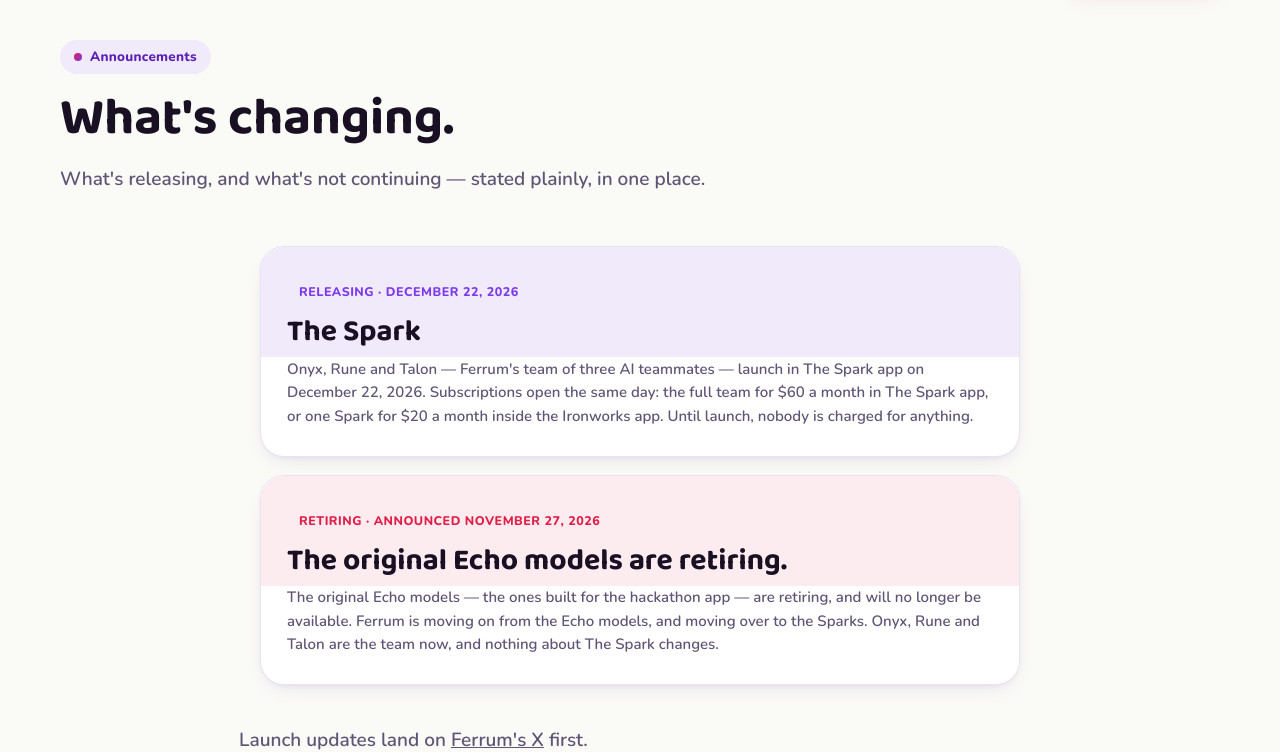
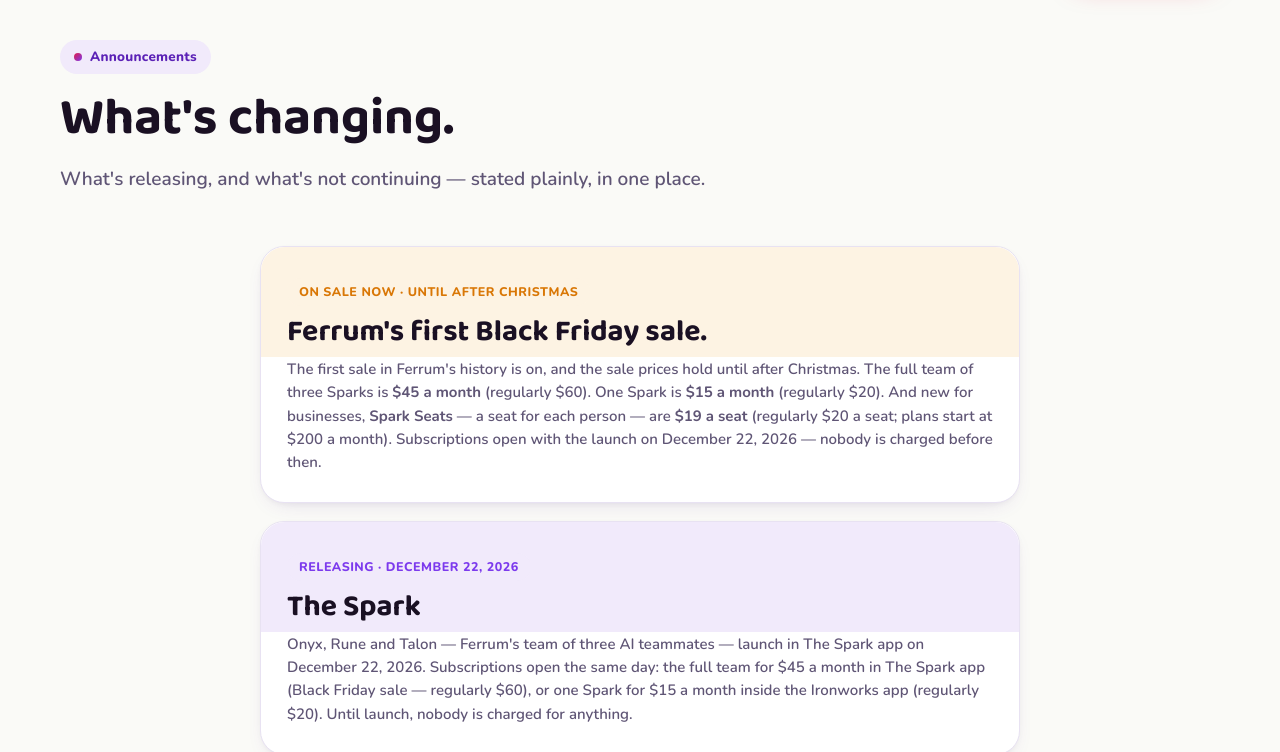
Before and after one commit to ferrumfoundry/the-spark, a plain HTML site: page docs/changes.html in a window 1280 px wide. Shown: the part 75-827 px from the top of the page. Drawn offline with nearby package versions, Linux system fonts and the light colour scheme.

Commit message:
Announce Ferrum first Black Friday sale; update launch prices

```diff
--- a/docs/changes.html
+++ b/docs/changes.html
@@ -42,13 +42,19 @@
     </div>
 
     <div class="team" style="grid-template-columns:1fr;max-width:760px;margin:0 auto">
-      <article class="tcard reveal" style="--i:0;--tint:#F1EAFB;--accent:#7C3AED">
+      <article class="tcard reveal" style="--i:0;--tint:#FDF3E3;--accent:#D97706">
+        <span class="role">On sale now · Until after Christmas</span>
+        <h3>Ferrum's first Black Friday sale.</h3>
+        <p>The first sale in Ferrum's history is on, and the sale prices hold until after Christmas. The full team of three Sparks is <b>$45 a month</b> (regularly $60). One Spark is <b>$15 a month</b> (regularly $20). And new for businesses, <b>Spark Seats</b> — a seat for each person — are <b>$19 a seat</b> (regularly $20 a seat; plans start at $200 a month). Subscriptions open with the launch on December 22, 2026 — nobody is charged before then.</p>
+      </article>
+
+      <article class="tcard reveal" style="--i:1;--tint:#F1EAFB;--accent:#7C3AED">
         <span class="role">Releasing · December 22, 2026</span>
         <h3>The Spark</h3>
-        <p>Onyx, Rune and Talon — Ferrum's team of three AI teammates — launch in The Spark app on December 22, 2026. Subscriptions open the same day: the full team for $60 a month in The Spark app, or one Spark for $20 a month inside the Ironworks app. Until launch, nobody is charged for anything.</p>
+        <p>Onyx, Rune and Talon — Ferrum's team of three AI teammates — launch in The Spark app on December 22, 2026. Subscriptions open the same day: the full team for $45 a month in The Spark app (Black Friday sale — regularly $60), or one Spark for $15 a month inside the Ironworks app (regularly $20). Until launch, nobody is charged for anything.</p>
       </article>
 
-      <article class="tcard reveal" style="--i:1;--tint:#FDECEF;--accent:#E11D48">
+      <article class="tcard reveal" style="--i:2;--tint:#FDECEF;--accent:#E11D48">
         <span class="role">Retiring · Announced November 27, 2026</span>
         <h3>The original Echo models are retiring.</h3>
         <p>The original Echo models — the ones built for the hackathon app — are retiring, and will no longer be available. Ferrum is moving on from the Echo models, and moving over to the Sparks. Onyx, Rune and Talon are the team now, and nothing about The Spark changes.</p>
```
